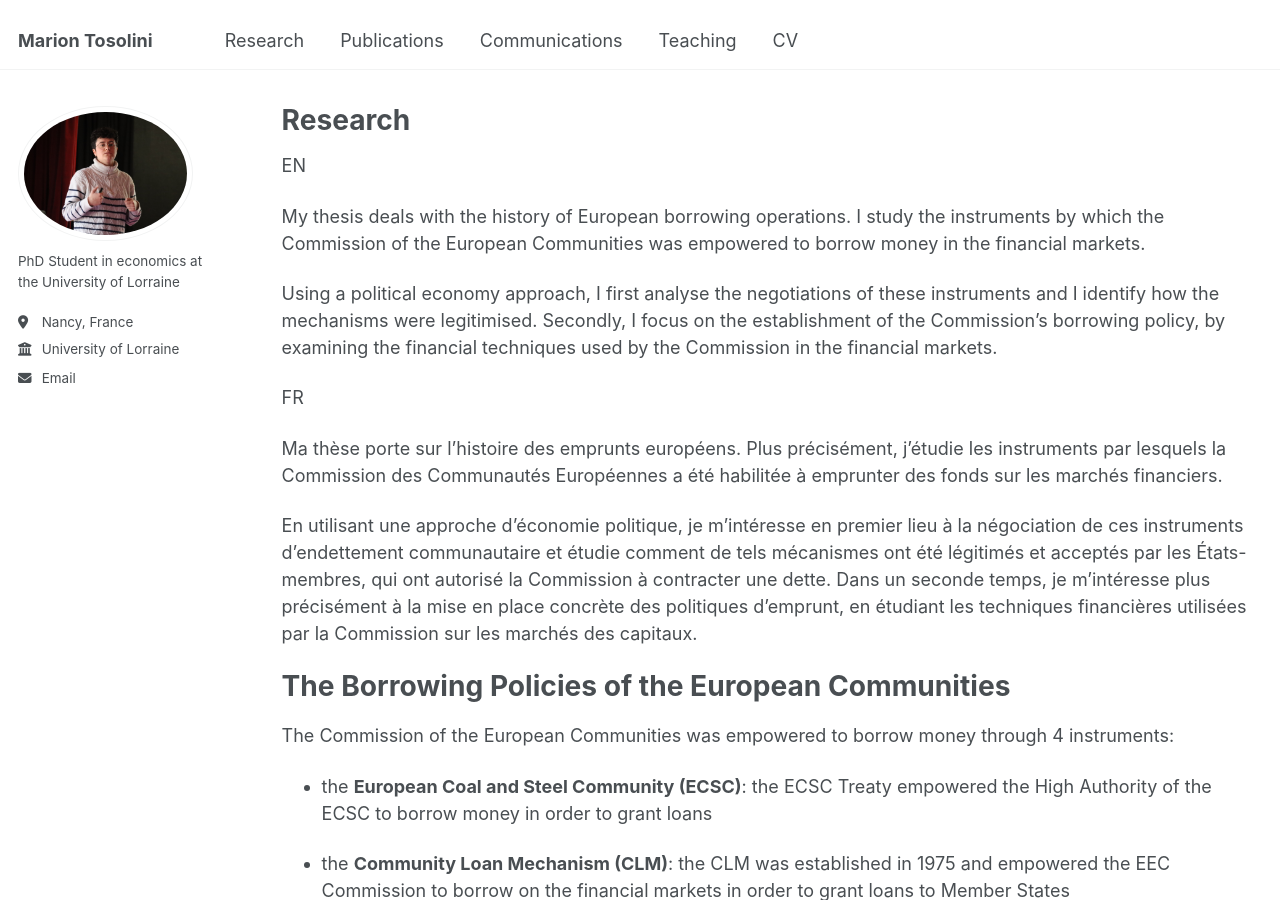
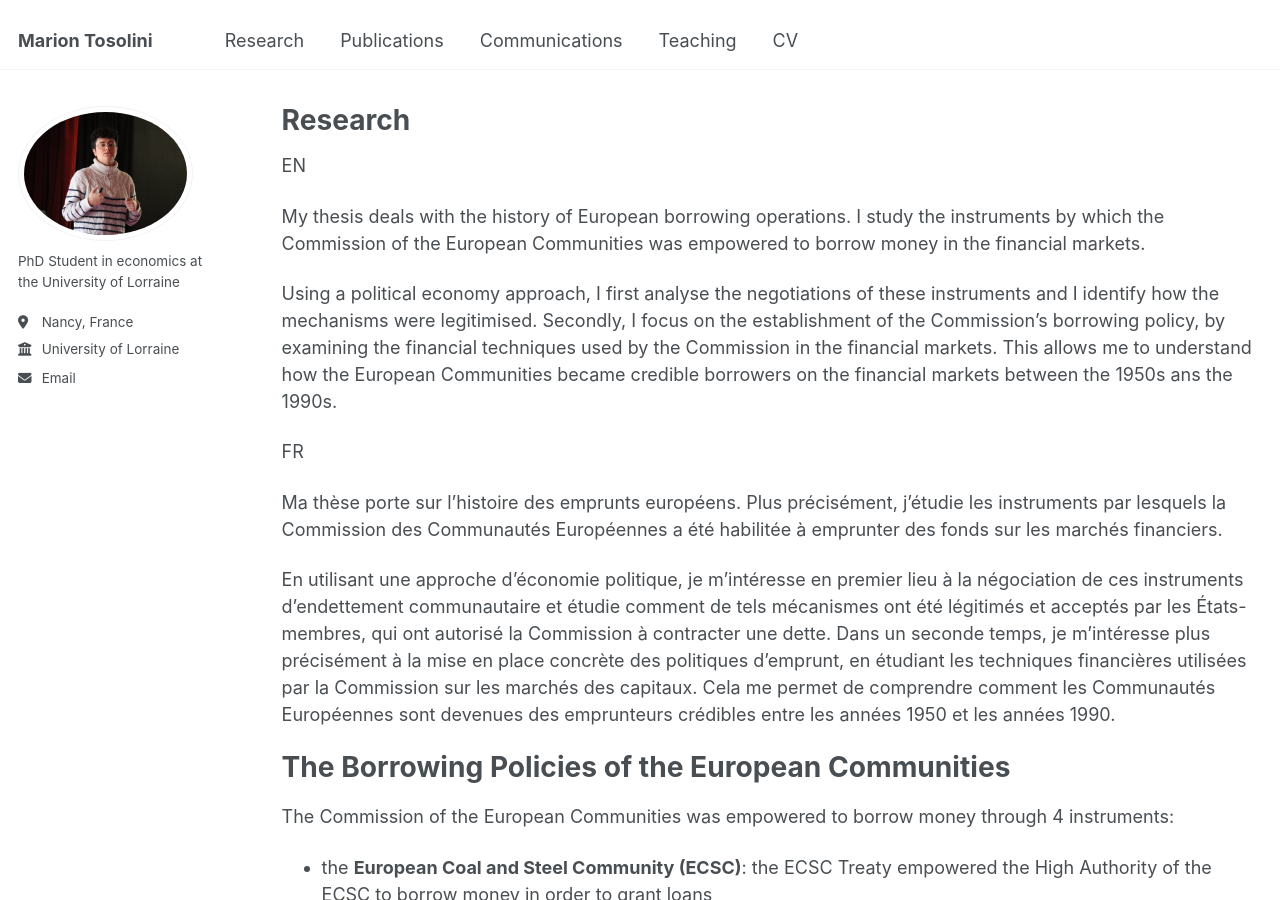
Before and after one commit to tosolini-marion/tosolini-marion.github.io, a Jekyll site: the page built from _pages/research.md, in a window 1280 px wide and 900 px high. Built offline with Jekyll 4.4.1, drawn with Linux system fonts in a browser that asks for light colours.

Commit message:
Update research.md

```diff
--- a/_pages/research.md
+++ b/_pages/research.md
@@ -14,7 +14,7 @@ EN
 My thesis deals with the history of European borrowing operations. I study the instruments by which the Commission of the European Communities was empowered to borrow money in the financial markets.
 
 
-Using a political economy approach, I first analyse the negotiations of these instruments and I identify how the mechanisms were legitimised. Secondly, I focus on the establishment of the Commission's borrowing policy, by examining the financial techniques used by the Commission in the financial markets.
+Using a political economy approach, I first analyse the negotiations of these instruments and I identify how the mechanisms were legitimised. Secondly, I focus on the establishment of the Commission's borrowing policy, by examining the financial techniques used by the Commission in the financial markets. This allows me to understand how the European Communities became credible borrowers on the financial markets between the 1950s ans the 1990s.
 
 
 
@@ -24,7 +24,7 @@ FR
 Ma thèse porte sur l'histoire des emprunts européens. Plus précisément, j'étudie les instruments par lesquels la Commission des Communautés Européennes a été habilitée à emprunter des fonds sur les marchés financiers.
 
 
-En utilisant une approche d'économie politique, je m'intéresse en premier lieu à la négociation de ces instruments d'endettement communautaire et étudie comment de tels mécanismes ont été légitimés et acceptés par les États-membres, qui ont autorisé la Commission à contracter une dette. Dans un seconde temps, je m'intéresse plus précisément à la mise en place concrète des politiques d'emprunt, en étudiant les techniques financières utilisées par la Commission sur les marchés des capitaux.
+En utilisant une approche d'économie politique, je m'intéresse en premier lieu à la négociation de ces instruments d'endettement communautaire et étudie comment de tels mécanismes ont été légitimés et acceptés par les États-membres, qui ont autorisé la Commission à contracter une dette. Dans un seconde temps, je m'intéresse plus précisément à la mise en place concrète des politiques d'emprunt, en étudiant les techniques financières utilisées par la Commission sur les marchés des capitaux. Cela me permet de comprendre comment les Communautés Européennes sont devenues des emprunteurs crédibles entre les années 1950 et les années 1990.
 
 
 
```
